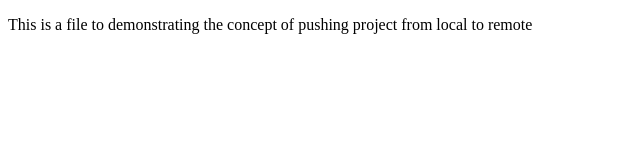
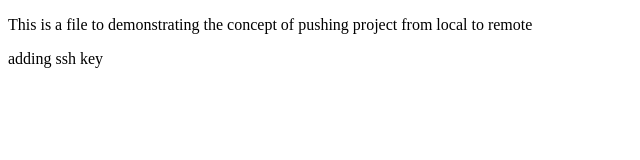
Before and after one commit to MuhammadQasimTasleem/Demo, a plain HTML site: page index.html in a window 1280 px wide. Shown: the full height of the page, 0-640 px from the left. Drawn offline with Linux system fonts and the light colour scheme.

Commit message:
add ssh key

```diff
--- a/index.html
+++ b/index.html
@@ -7,5 +7,6 @@
 </head>
 <body>
     <p>This is a file to demonstrating the concept of pushing project from local to remote</p>
+    <p>adding ssh key</p>
 </body>
 </html>
```
